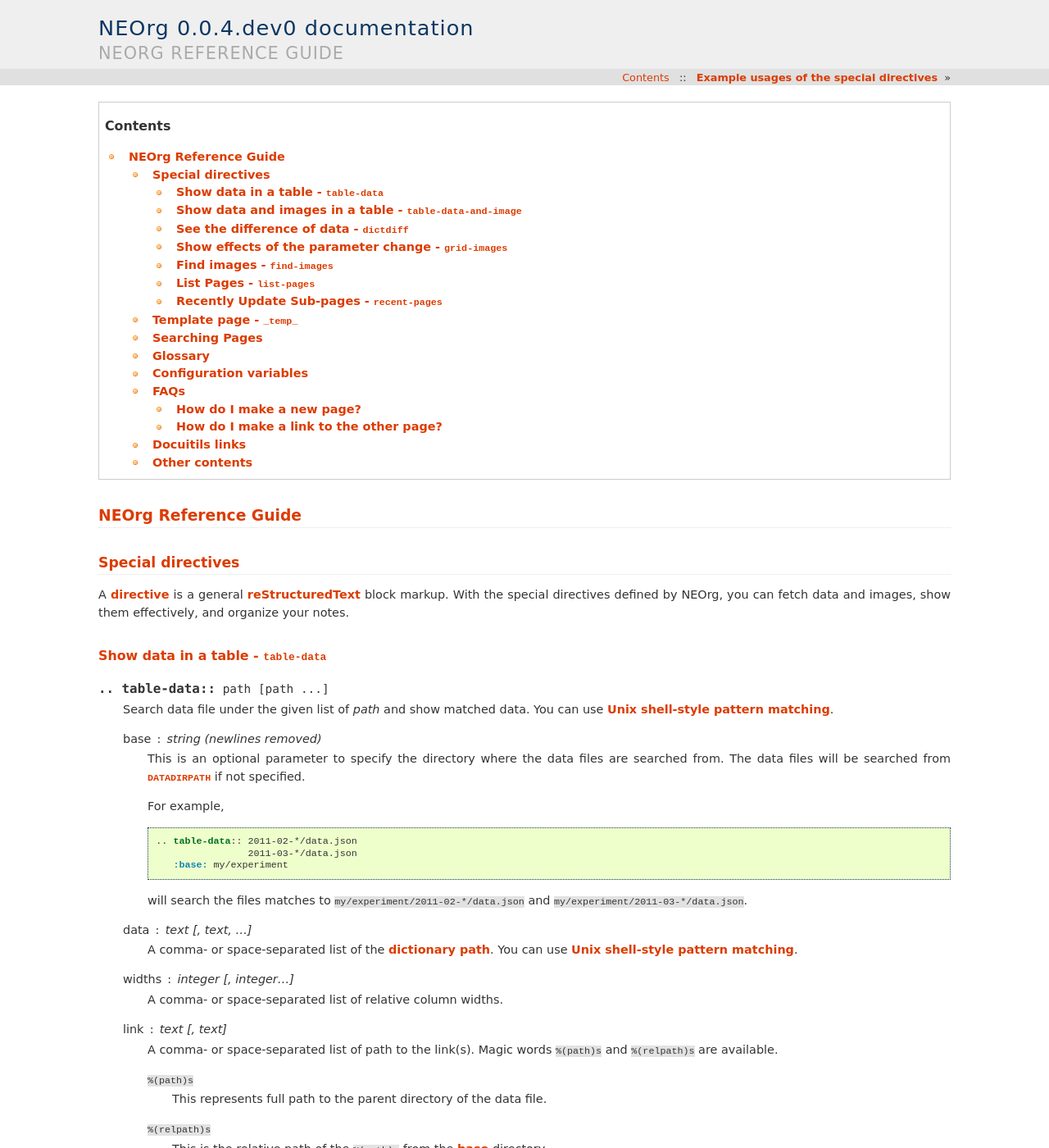
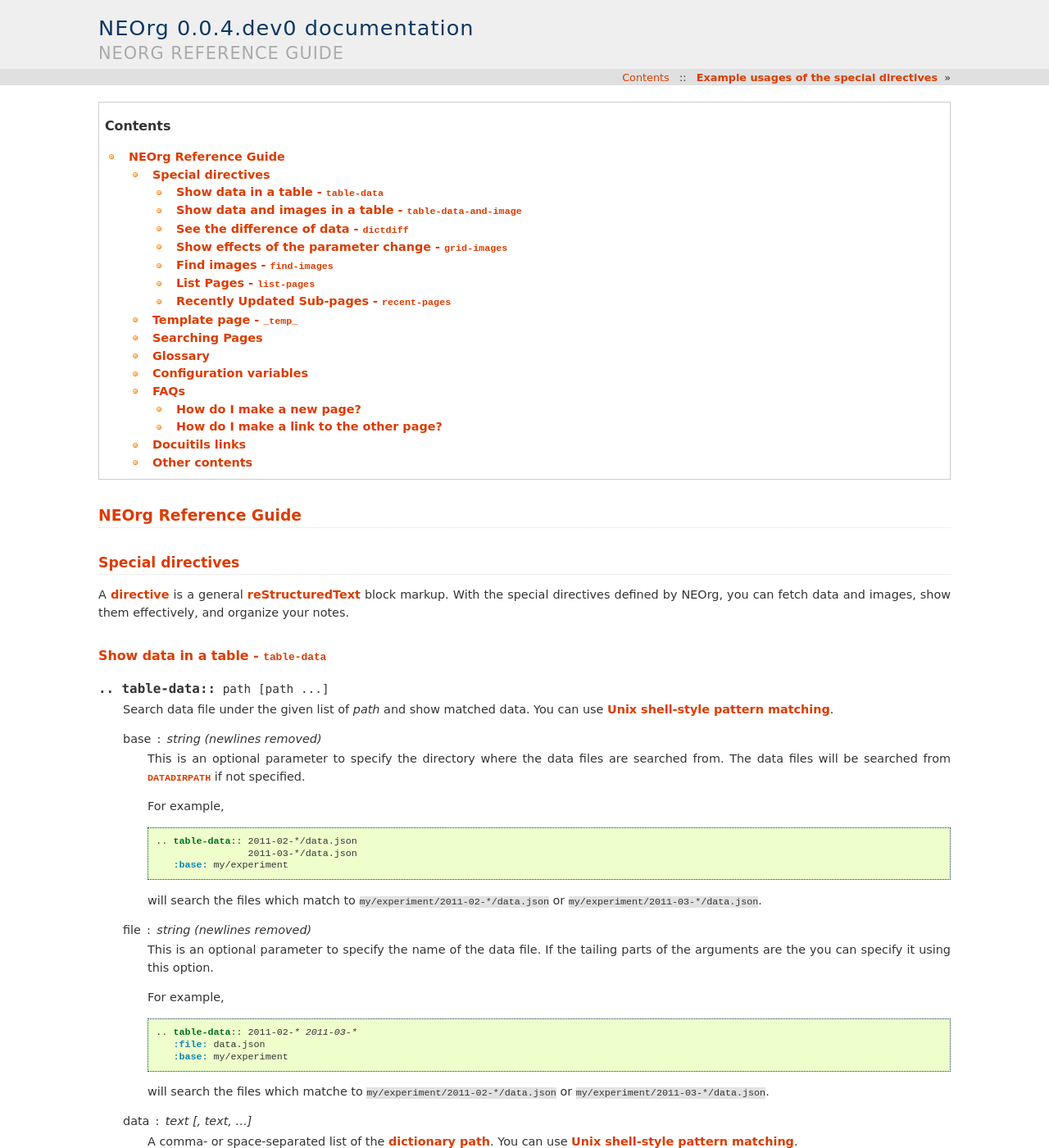
Before and after one commit to tkf/neorg, a Sphinx documentation site: the page built from doc/source/index.rst, in a window 1280 px wide and 1400 px high. Shown: the whole window at 82% size. Built offline with Sphinx 7.4.7, drawn with Linux system fonts in a browser that asks for light colours; some of the changed text lies outside the part shown.

Commit message:
added `file` option to `table-data`, `table-data-and-image`, `dictdiff`, `find-images`, and `grid-images`.

```diff
--- a/doc/source/changelog.rst
+++ b/doc/source/changelog.rst
@@ -4,6 +4,9 @@ ChangeLog
 v0.0.4
 ^^^^^^
 
+- Added `file` option to :rst:dir:`table-data`,
+  :rst:dir:`table-data-and-image`, :rst:dir:`dictdiff`,
+  :rst:dir:`find-images`, and :rst:dir:`grid-images`.
 - Added `ftype-{pickle,python,yaml,json}` options to
   :rst:dir:`table-data`, :rst:dir:`table-data-and-image` and
   :rst:dir:`dictdiff` so that they can read the data files
--- a/doc/source/index.rst
+++ b/doc/source/index.rst
@@ -38,8 +38,25 @@ Show data in a table - :rst:dir:`table-data`
                            2011-03-*/data.json
               :base: my/experiment
 
-       will search the files matches to
-       ``my/experiment/2011-02-*/data.json`` and
+       will search the files which match to
+       ``my/experiment/2011-02-*/data.json`` or
+       ``my/experiment/2011-03-*/data.json``.
+
+   file : string (newlines removed)
+       This is an optional parameter to specify the name of the
+       data file.  If the tailing parts of the arguments are the
+       you can specify it using this option.
+
+       For example,
+
+       .. sourcecode:: rst
+
+           .. table-data:: 2011-02-* 2011-03-*
+              :file: data.json
+              :base: my/experiment
+
+       will search the files which matche to
+       ``my/experiment/2011-02-*/data.json`` or
        ``my/experiment/2011-03-*/data.json``.
 
    data : text [, text, ...]
@@ -115,6 +132,11 @@ Show data and images in a table - :rst:dir:`table-data-and-image`
        where the data files are searched from.
        See :rst:dir:`table-data` for the details.
 
+   file : string (newlines removed)
+       Specifies the tailing part of the directory where the data
+       files are searched from.
+       See :rst:dir:`table-data` for the details.
+
    data : text [, text, ...]
        A comma- or space-separated list of the :term:`dictionary path`.
        See :rst:dir:`table-data` for the details.
@@ -168,6 +190,11 @@ See the difference of data - :rst:dir:`dictdiff`
    base : string (newlines removed)
        This is an optional parameter to specify the directory
        where the data files are searched from.
+       See :rst:dir:`table-data` for the details.
+
+   file : string (newlines removed)
+       Specifies the tailing part of the directory where the data
+       files are searched from.
        See :rst:dir:`table-data` for the details.
 
    link : text [, text]
@@ -240,6 +267,11 @@ Show effects of the parameter change - :rst:dir:`grid-images`
        where the data files are searched from.
        See :rst:dir:`table-data` for the details.
 
+   file : string (newlines removed)
+       Specifies the tailing part of the directory where the data
+       files are searched from.
+       See :rst:dir:`table-data` for the details.
+
    param : text [, text]
        A comma- or space-separated list of the :term:`dictionary path`
        for the axes of the grid.
@@ -265,6 +297,11 @@ Find images - :rst:dir:`find-images`
        where the data files are searched from.
        See :rst:dir:`table-data` for the details.
 
+   file : string (newlines removed)
+       Specifies the tailing part of the directory where the data
+       files are searched from.
+       See :rst:dir:`table-data` for the details.
+
    .. seealso:: :ref:`examples/find-images`
 
 
@@ -276,12 +313,12 @@ List Pages - :rst:dir:`list-pages`
    Insert list of sub-pages.
 
 
-Recently Update Sub-pages - :rst:dir:`recent-pages`
----------------------------------------------------
+Recently Updated Sub-pages - :rst:dir:`recent-pages`
+----------------------------------------------------
 
 .. rst:directive:: .. recent-pages::
 
-   Insert list of recently update sub-pages.
+   Insert list of recently updated sub-pages.
 
    num : int
        Number of pages to show (default is 10).
```
Also changed, not shown: 1 other file.
